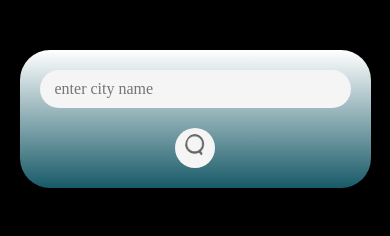
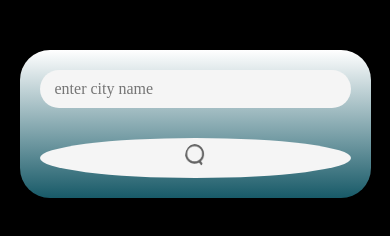
Before and after one commit to Aklogics/Weatherproject, a plain HTML site: page index.html in a window 390 px wide. Drawn offline with Linux system fonts and the light colour scheme.

Commit message:
new commit

```diff
--- a/WeatherCSS.css
+++ b/WeatherCSS.css
@@ -153,3 +153,21 @@ body{
         margin-left: 0;
     }
 }
+
+@media (max-width: 600px) {
+  .search {
+    flex-direction: column;
+    align-items: center;
+  }
+
+  .search input {
+    margin-right: 0;
+    width: 100%;
+    margin-bottom: 10px;
+  }
+
+  .search button {
+    width: 100%;
+    height: 40px;
+  }
+}
```
